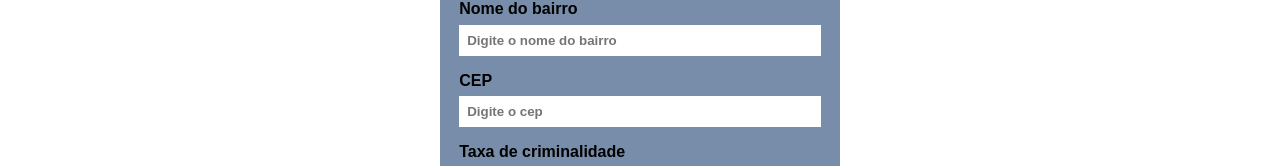
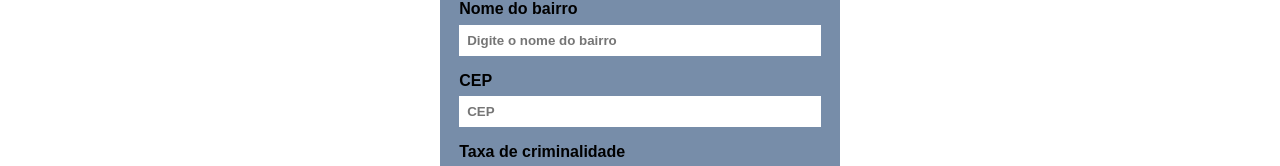
Before and after one commit to gabriel-augg/seguranca-urbana, a React (Vite) app: page /cadastrar in a window 1280 px wide. Shown: the part 186-352 px from the top of the page. Built offline with nearby package versions, Linux system fonts and the light colour scheme.

Commit message:
Styles: last commit

```diff
--- a/src/App.jsx
+++ b/src/App.jsx
@@ -1,9 +1,6 @@
 import { BrowserRouter as Router } from 'react-router-dom'
 import Header from './components/Header'
 import AppRoutes from './routes'
-
-import './App.css'
-
 
 function App() {
 
--- a/src/components/Input/index.jsx
+++ b/src/components/Input/index.jsx
@@ -1,6 +1,18 @@
 import styles from "./styles.module.css"
+import InputMask from "react-input-mask"
 
-export default function Input({title, type, name, onRef, placeholder}){
+export default function Input({title, type, name, onRef, placeholder, isCep, cep}){
+
+    if(isCep){
+        return(
+        <div className={styles.input_control}>
+            <label htmlFor={name}>{title}</label>
+
+           <InputMask mask="99999-999" onChange={cep} id={name} name={name} placeholder={placeholder}/>
+        </div>
+        )
+    }
+
     return(
         <div className={styles.input_control}>
             <label htmlFor={name}>{title}</label>
--- a/src/pages/Create/index.jsx
+++ b/src/pages/Create/index.jsx
@@ -1,5 +1,7 @@
 import {useRef, useState} from "react"
 import { useNavigate } from "react-router-dom"
+
+import InputMask from "react-input-mask"
 
 import Container from "../../components/Container"
 import Title from "../../components/Title"
@@ -10,7 +12,7 @@ import api from "../../utils/api"
 
 export default function Home(){
     const nameRef = useRef()
-    const cepRef = useRef()
+    const [cep, setCep] = useState("")
     const crimeRateRef = useRef()
     const publicLightRef = useRef()
     const policePresenceRef = useRef()
@@ -21,13 +23,19 @@ export default function Home(){
 
     function handleCreate(e){
         e.preventDefault()
+
+        if(!nameRef.current.value || !crimeRateRef.current.value || !publicLightRef.current.value || !policePresenceRef.current.value || !recommendation || !cep) {
+            alert("Preencha todos os campos")
+            return
+        }
+
         api.post("/neighborhoods/create", {
             name: nameRef.current.value,
             crimeRate: crimeRateRef.current.value,
             publicLight: publicLightRef.current.value,
             policePresence: policePresenceRef.current.value,
             recommendation: recommendation,
-            cep: cepRef.current.value
+            cep
         })
         .then(()=> {
             alert("Sucesso!")
@@ -39,9 +47,14 @@ export default function Home(){
             publicLightRef.current.value = ""
             policePresenceRef.current.value =""
             setRecommendation("")
-            cepRef.current.value = ""
-            alert("Houve algum erro, por favor tente mais tarde!")
+            setCep("")
+            alert("Houve algum erro, por favor tente novamente mais tarde!")
         })
+    }
+
+    function handleInputSearch(e){
+        const formattedCep = e.target.value.replace("-", "")
+        setCep(formattedCep)
     }
 
     return(
@@ -50,7 +63,7 @@ export default function Home(){
                 <Title title="Adicionando um bairro" />
                 <form onSubmit={handleCreate}>
                     <Input title="Nome do bairro" onRef={nameRef} type="text" name="name" placeholder="Digite o nome do bairro" />
-                    <Input title="CEP" type="number" onRef={cepRef} name="cep" placeholder="Digite o cep" />
+                    <Input title="CEP"  name="cep" cep={handleInputSearch} placeholder="CEP" isCep={true} />
                     <Input title="Taxa de criminalidade" onRef={crimeRateRef} type="number" name="crimeRate" placeholder="Digite a taxa de criminalidade" />
                     <Input title="Iluminação pública" onRef={publicLightRef} type="text" name="publicLight" placeholder="Digite o estado da iluminação publica" />
                     <Input title="Presença policial" onRef={policePresenceRef} type="text" name="policePresence" placeholder="Digite o estado da presença policial" />
```
Also changed, not shown: src/App.css (deleted).
